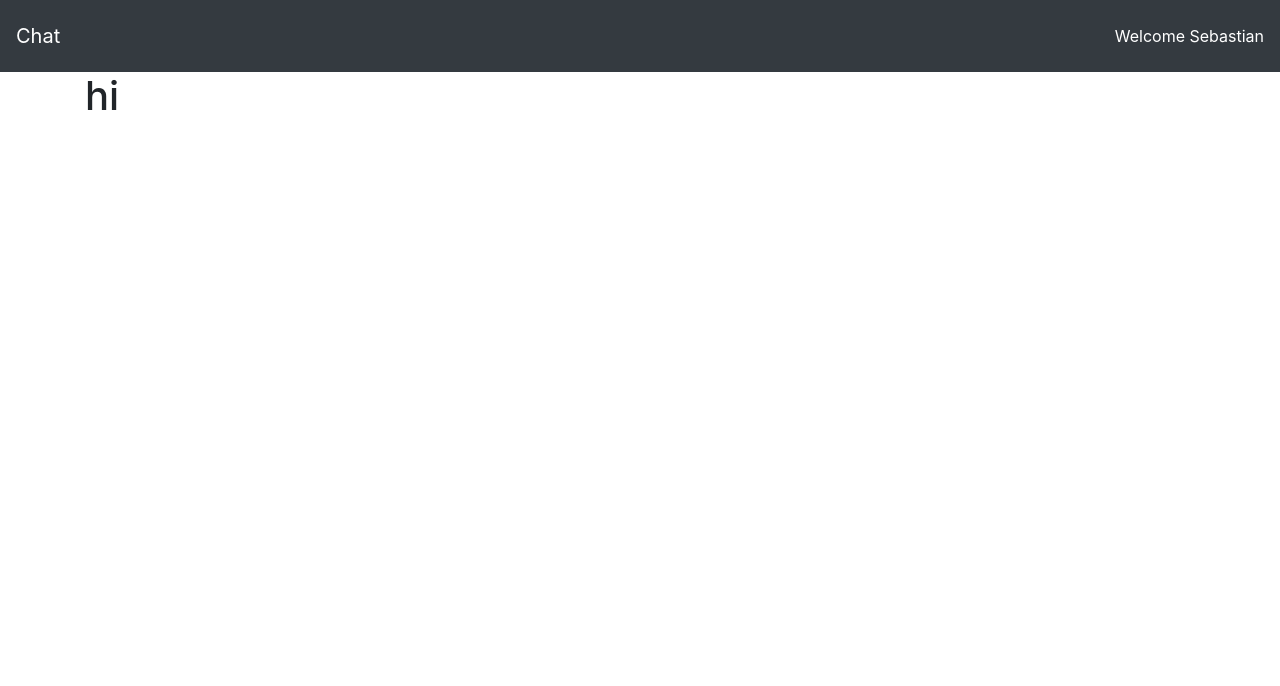
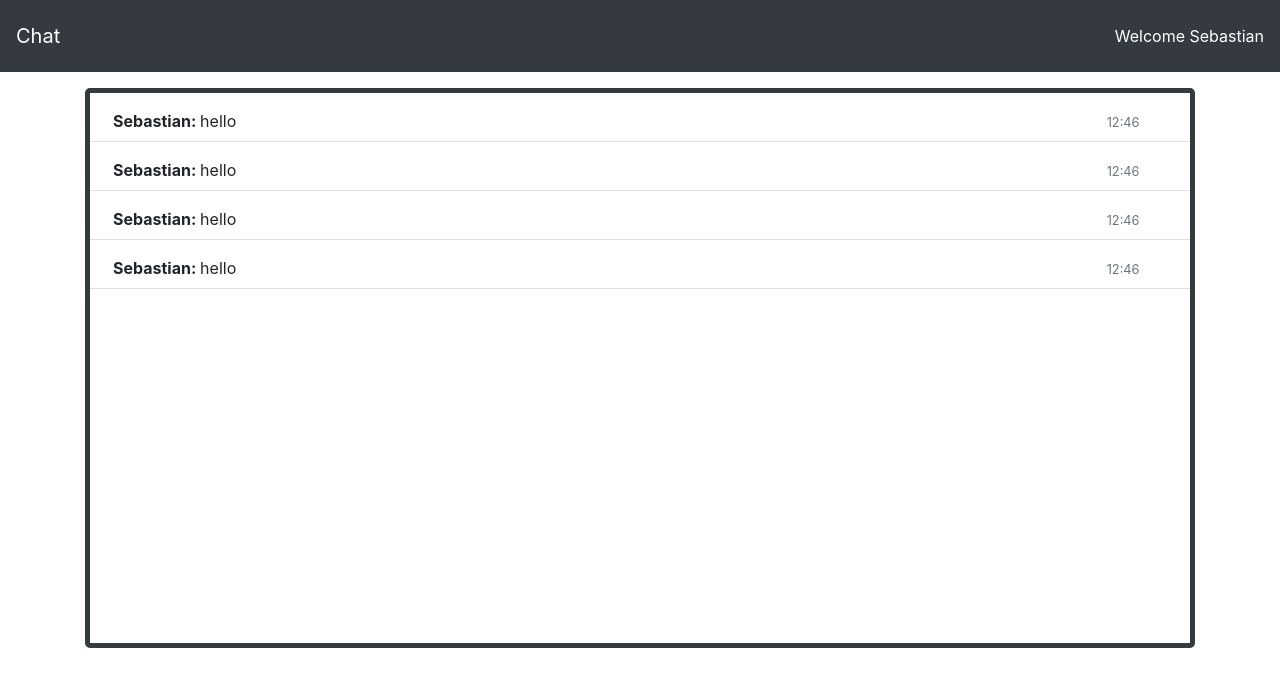
Before and after one commit to sebastianmarines/TypescriptChat, a React (Create React App) app in the folder frontend-r/: page / in a window 1280 px wide. Shown: the top 686 px of the page. Built offline with nearby package versions, Linux system fonts and the light colour scheme.

Commit message:
Create messages component

```diff
--- a/frontend-r/src/App.tsx
+++ b/frontend-r/src/App.tsx
@@ -2,14 +2,55 @@ import React, { Component } from "react";
 import { Container } from "reactstrap";
 
 import Header from './components/Header'
+import Messages from './components/Messages/index'
+
+import IMessage from './interfaces/Message.interface'
 
 export default class App extends Component {
+  state: Readonly<State> = {
+    messages: [
+      {
+        content: "hello",
+        id: "1",
+        sender: "Sebastian",
+        sender_id: "ansda",
+        timestamp: "12:46"
+      },
+      {
+        content: "hello",
+        id: "2",
+        sender: "Sebastian",
+        sender_id: "ansda",
+        timestamp: "12:46"
+      },
+      {
+        content: "hello",
+        id: "3",
+        sender: "Sebastian",
+        sender_id: "ansda",
+        timestamp: "12:46"
+      },
+      {
+        content: "hello",
+        id: "4",
+        sender: "Sebastian",
+        sender_id: "ansda",
+        timestamp: "12:46"
+      }
+    ]
+  }
+
   render() {
     return <div>
       <Header name="Sebastian"/>
-      <Container>
-        <h1>hi</h1>
+      <Container className="mt-3">
+        <Messages messages={this.state.messages}/>
       </Container>
     </div>;
   }
 }
+
+
+interface State {
+  messages: IMessage[]
+}
--- /dev/null
+++ b/frontend-r/src/components/Messages/index.tsx
@@ -0,0 +1,24 @@
+import React, { Component } from "react";
+
+import IMessage from "../../interfaces/Message.interface";
+import { Container, Row, Col } from "reactstrap";
+import Message from '../Message'
+
+import './messages.css'
+
+export default class Messages extends Component<MessagesProps, {}> {
+  render() {
+    let messages = this.props.messages
+    return (
+      <Container className="message-container">
+        {messages.map((message) => (
+          <Message message={message} key={message.id}/>
+        ))}
+      </Container>
+    );
+  }
+}
+
+interface MessagesProps {
+  messages: IMessage[];
+}
--- /dev/null
+++ b/frontend-r/src/components/Messages/messages.css
@@ -0,0 +1,6 @@
+.message-container {
+    border: 5px solid #343a40;
+    border-radius: 5px;
+    height: 70vh !important;
+    overflow-y: scroll;
+}
```
Also changed, not shown: frontend-r/src/components/Message.tsx (+5 -2 lines).
